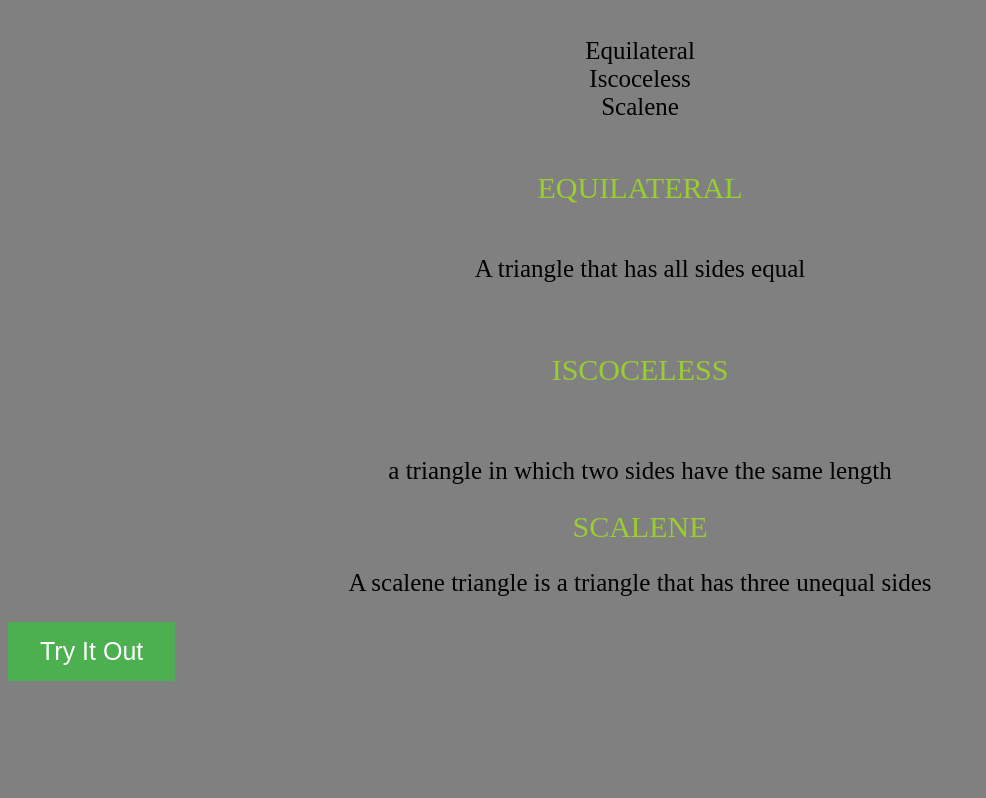
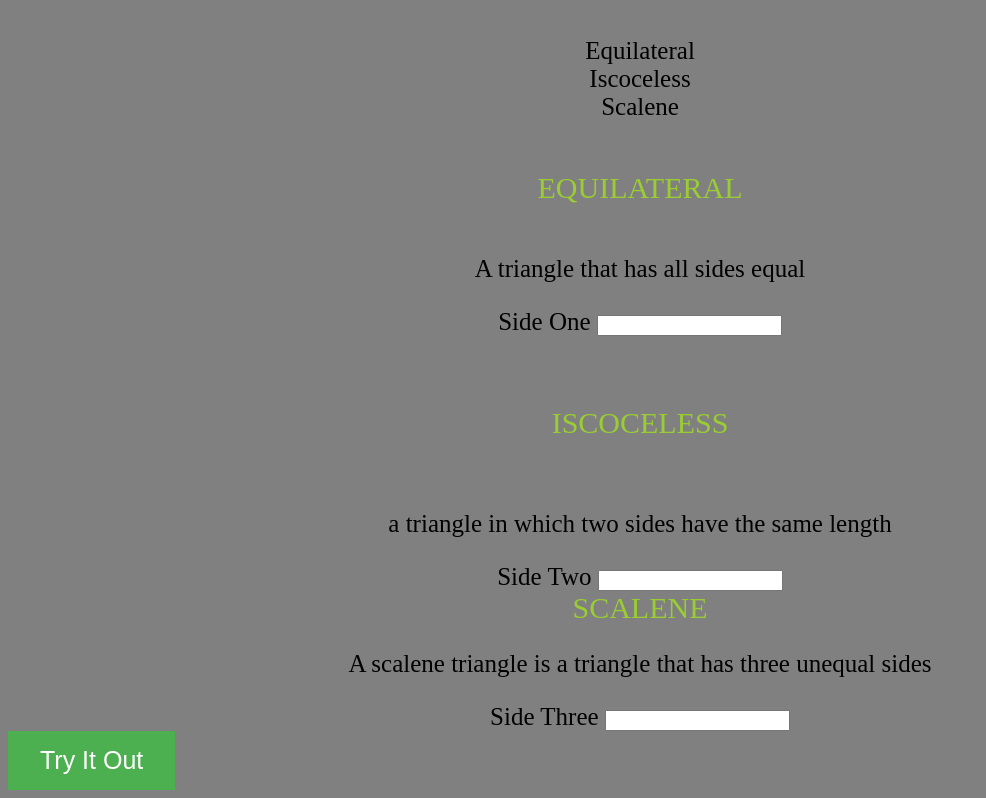
Before and after one commit to munganyinkaclaudette/Triangle-trucker, a plain HTML site: page index.html in a window 1280 px wide. Shown: the part 382-1180 px from the top of the page, without its empty margins (0-986 px from the left). Before the commit the page ends 1071 px from the top, so only its background shows below. Drawn offline with Linux system fonts and the light colour scheme; a script that the page names is missing.

Commit message:
add change into js

```diff
--- a/index.html
+++ b/index.html
@@ -16,15 +16,28 @@
         <p>Equilateral<br>Iscoceless<br>Scalene</p>
       <h5>Equilateral</h5>
         <p>A triangle that has all sides equal</p>
+        <div class="Triangle">
+          <form id="formOne" class="" action="index.html" method="post">
+            <div class="form-group">
+              <label for="side1">Side One</label>
+              <input id="side1" class="form-control" type="number">
       <h6>Iscoceless</h6>
         <p>a triangle in which two sides have the same length</p>
+        <div class="form-group">
+          <label for="side2">Side Two</label>
+          <input id="side2" class="form-control" type="number">
+        </div>
       <h7>Scalene</h7>
         <p>A scalene triangle is a triangle that has three unequal sides</p>
+        <div class="form-group">
+          <label for="side3">Side Three</label>
+          <input id="side3" class="form-control" type="number">
+        </div>
       <script src="triangle.js"></script>
   </div>
   <div class="wrapper">
     <button type = "button" onclick = "getResult()">Try It Out</button>
   </div>
-
+</div>
   </body>
 </html>
```
Also changed, not shown: 1 other file.
